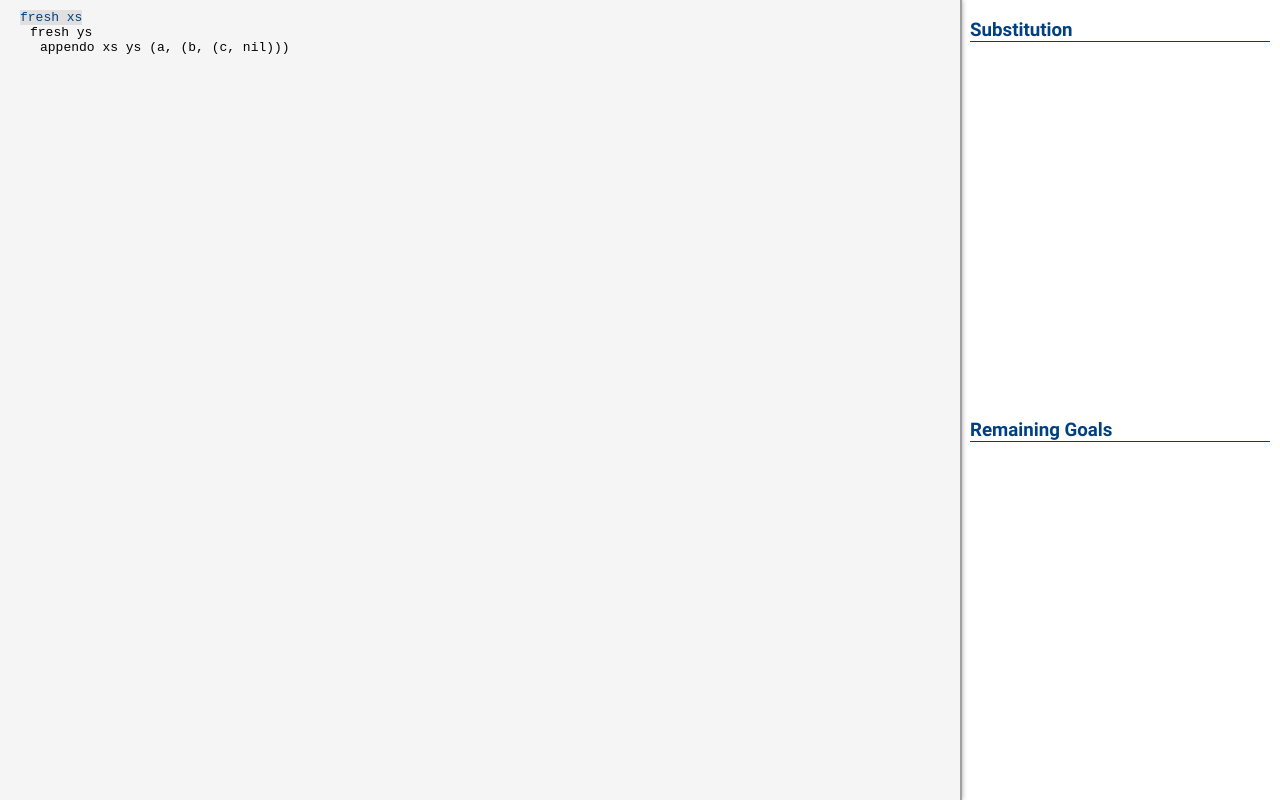
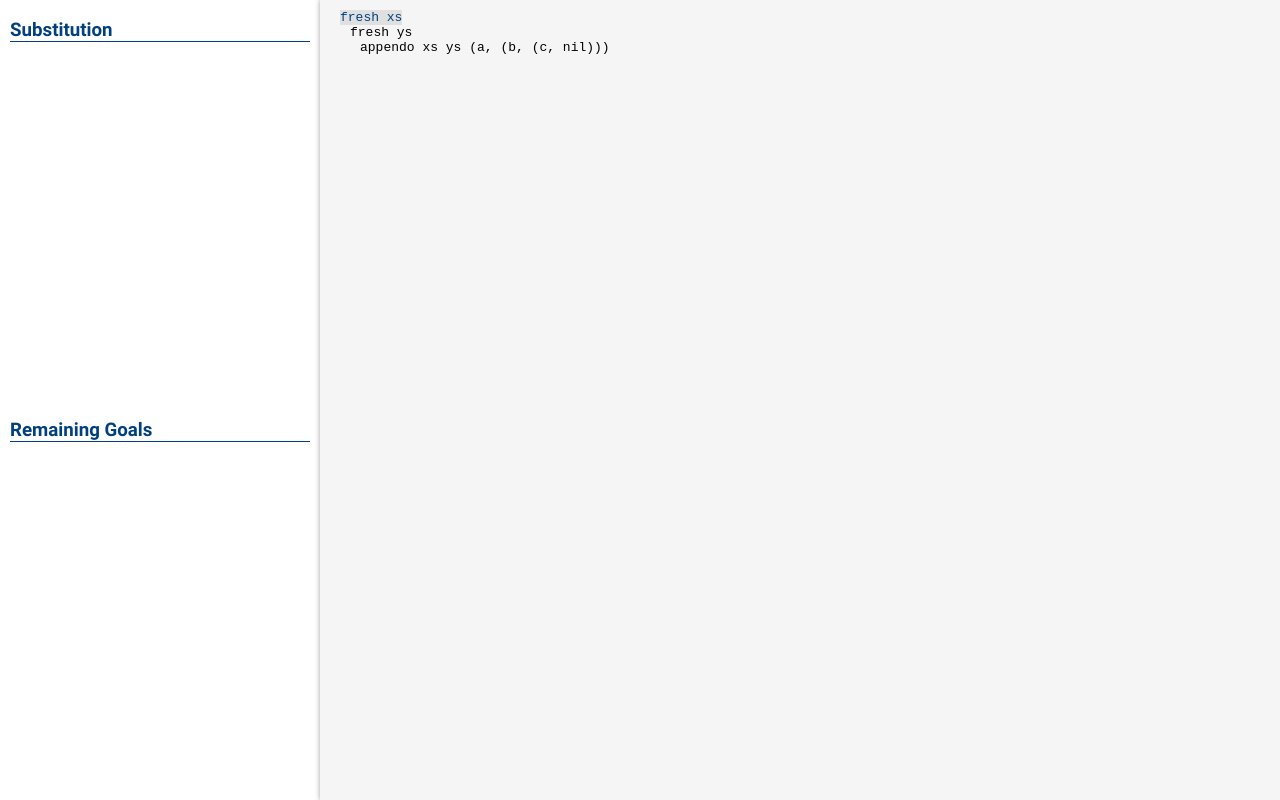
Before and after one commit to paf31/mu-kanren, a website: page index.html in a window 1280 px wide. Drawn offline with Linux system fonts and the light colour scheme.

Commit message:
Info on left

```diff
--- a/css/style.css
+++ b/css/style.css
@@ -17,7 +17,7 @@ h1, h2, h3 {
   position: absolute;
   top: 0;
   bottom: 0;
-  left: 0;
+  left: 25%;
   width: 75%;
   background: #f5f5f5;
   border-right: 2px solid #a0a0a0;
@@ -27,7 +27,7 @@ h1, h2, h3 {
 #subst {
   position: absolute;
   top: 0;
-  right: 0;
+  left: 0;
   width: 25%;
   height: 50%;
 }
@@ -35,7 +35,7 @@ h1, h2, h3 {
 #stack {
   position: absolute;
   bottom: 0;
-  right: 0;
+  left: 0;
   width: 25%;
   height: 50%;
 }
```
